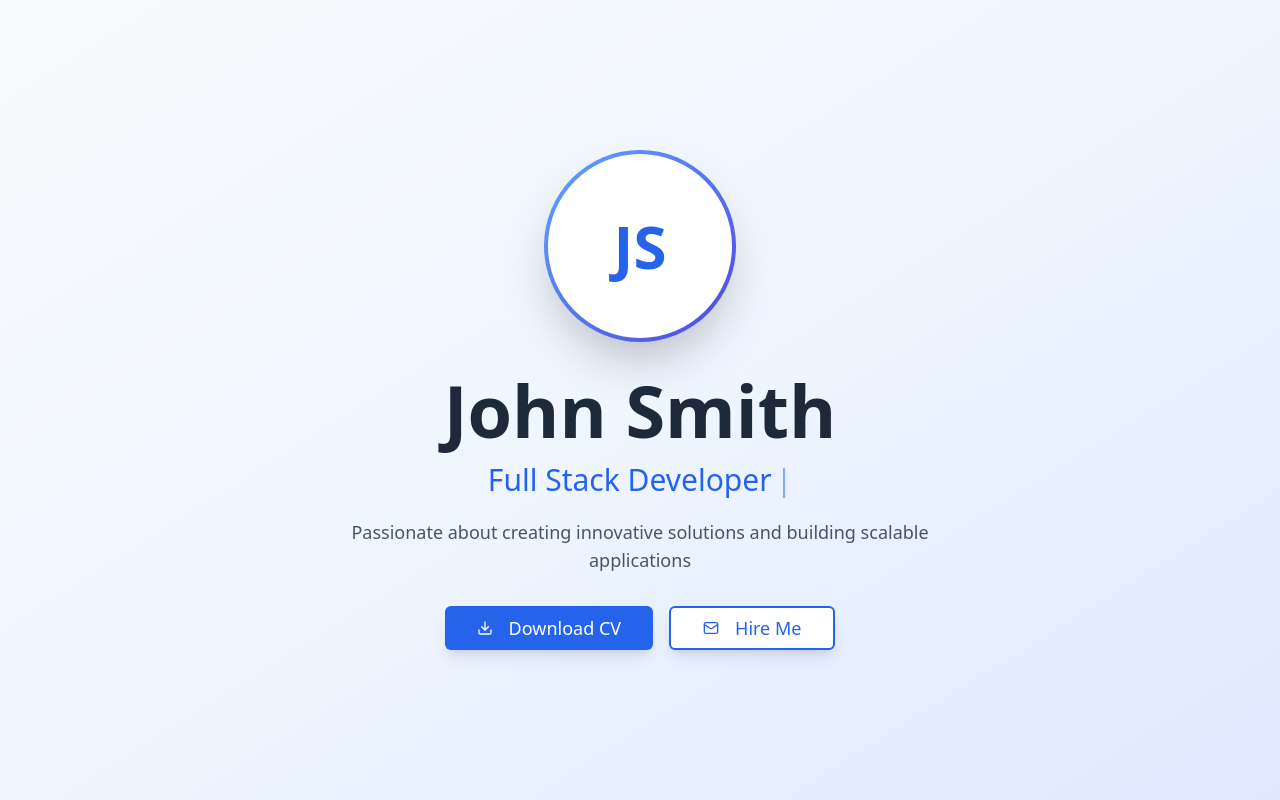
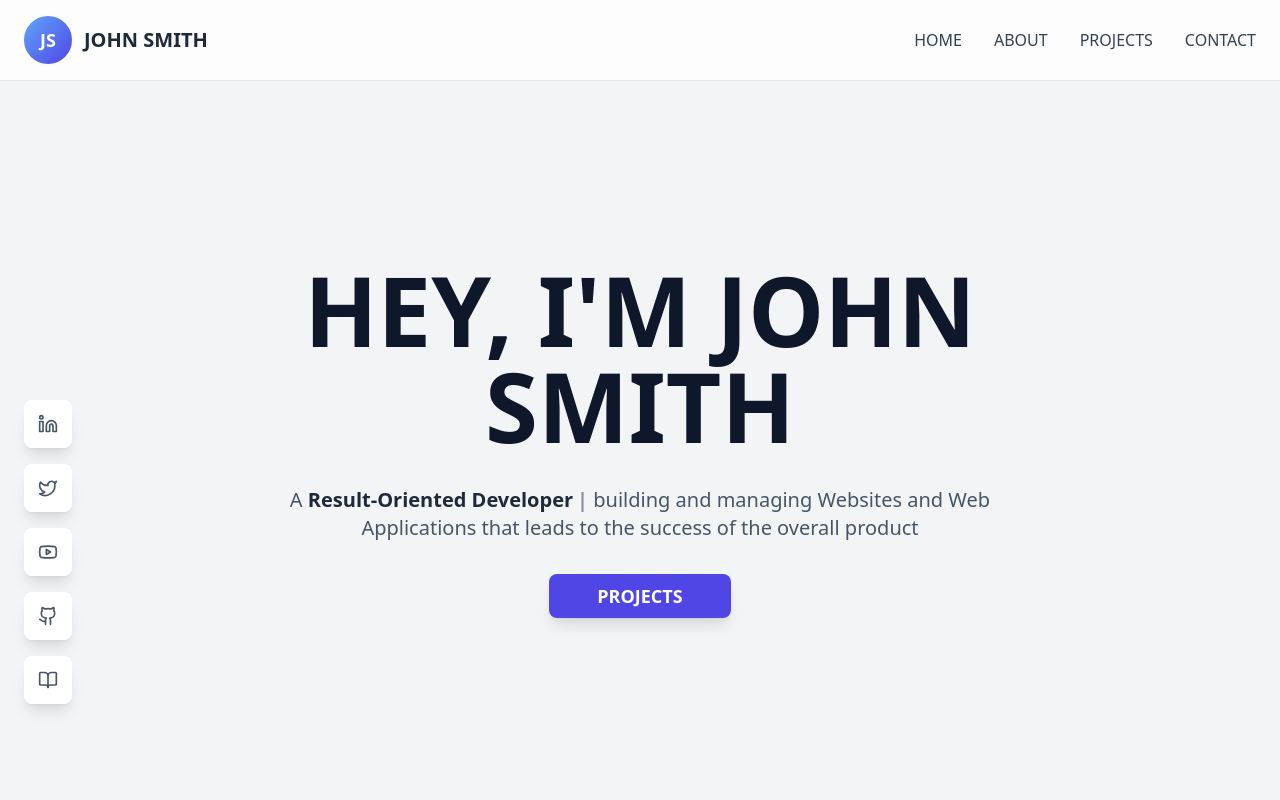
Before and after one commit to putrigultom11/putriigultom11-reactportfolio, a React (Vite) app: page / in a window 1280 px wide. Shown: the top 800 px of the page. Built offline with nearby package versions, Linux system fonts and the light colour scheme.

Commit message:
Refactor:
Update the design to match the reference image.

```diff
--- a/src/components/Hero.tsx
+++ b/src/components/Hero.tsx
@@ -1,83 +1,62 @@
 
 import { motion } from "framer-motion";
-import { Download, Mail } from "lucide-react";
 import { Button } from "@/components/ui/button";
 import TypewriterText from "./TypewriterText";
 
 const Hero = () => {
   const jobTitles = [
-    "Software Engineer",
+    "Web Developer",
+    "Result-Oriented Developer",
     "Full Stack Developer",
     "Frontend Developer",
-    "Backend Developer",
-    "React Developer"
+    "Backend Developer"
   ];
 
   return (
-    <section className="min-h-screen flex items-center justify-center bg-gradient-to-br from-slate-50 via-blue-50 to-indigo-100 relative overflow-hidden">
-      {/* Background Animation */}
-      <div className="absolute inset-0 overflow-hidden">
-        <div className="absolute -top-1/2 -right-1/2 w-96 h-96 bg-blue-200/30 rounded-full blur-3xl animate-pulse"></div>
-        <div className="absolute -bottom-1/2 -left-1/2 w-96 h-96 bg-indigo-200/30 rounded-full blur-3xl animate-pulse delay-1000"></div>
-      </div>
-
+    <section id="home" className="min-h-screen flex items-center justify-center bg-gray-100 relative overflow-hidden pt-20">
       <div className="container mx-auto px-6 text-center relative z-10">
         <motion.div
           initial={{ opacity: 0, y: 50 }}
           animate={{ opacity: 1, y: 0 }}
           transition={{ duration: 0.8 }}
-          className="space-y-8"
+          className="space-y-8 max-w-4xl mx-auto"
         >
-          {/* Profile Picture */}
+          {/* Main Heading */}
           <motion.div
-            initial={{ scale: 0 }}
-            animate={{ scale: 1 }}
-            transition={{ delay: 0.3, type: "spring", stiffness: 100 }}
-            className="mx-auto w-48 h-48 rounded-full bg-gradient-to-br from-blue-400 to-indigo-600 p-1 shadow-2xl"
+            initial={{ opacity: 0, y: 30 }}
+            animate={{ opacity: 1, y: 0 }}
+            transition={{ delay: 0.3 }}
           >
-            <div className="w-full h-full rounded-full bg-white flex items-center justify-center text-6xl font-bold text-blue-600">
-              JS
-            </div>
+            <h1 className="text-5xl md:text-7xl lg:text-8xl font-black text-slate-900 mb-8 leading-tight">
+              HEY, I'M JOHN SMITH
+            </h1>
           </motion.div>
 
-          {/* Name and Title */}
+          {/* Typewriter Subtitle */}
           <motion.div
             initial={{ opacity: 0, y: 30 }}
             animate={{ opacity: 1, y: 0 }}
             transition={{ delay: 0.6 }}
+            className="mb-12"
           >
-            <h1 className="text-5xl md:text-7xl font-bold text-slate-800 mb-4">
-              John Smith
-            </h1>
-            <h2 className="text-2xl md:text-3xl text-blue-600 font-medium mb-2 h-12">
-              <TypewriterText words={jobTitles} />
-            </h2>
-            <p className="text-lg text-slate-600 max-w-2xl mx-auto">
-              Passionate about creating innovative solutions and building scalable applications
+            <p className="text-lg md:text-xl text-slate-600 max-w-3xl mx-auto leading-relaxed">
+              A <span className="font-semibold text-slate-800">
+                <TypewriterText words={jobTitles} />
+              </span> building and managing Websites and Web Applications that leads to the success of the overall product
             </p>
           </motion.div>
 
-          {/* CTA Buttons */}
+          {/* CTA Button */}
           <motion.div
             initial={{ opacity: 0, y: 30 }}
             animate={{ opacity: 1, y: 0 }}
             transition={{ delay: 0.9 }}
-            className="flex flex-col sm:flex-row gap-4 justify-center items-center"
           >
             <Button
               size="lg"
-              className="bg-blue-600 hover:bg-blue-700 text-white px-8 py-3 text-lg transition-all duration-300 hover:scale-105 shadow-lg hover:shadow-xl"
+              className="bg-indigo-600 hover:bg-indigo-700 text-white px-12 py-4 text-lg font-semibold rounded-lg transition-all duration-300 hover:scale-105 shadow-lg hover:shadow-xl"
             >
-              <Download className="mr-2 h-5 w-5" />
-              Download CV
-            </Button>
-            <Button
-              size="lg"
-              variant="outline"
-              className="border-2 border-blue-600 text-blue-600 hover:bg-blue-600 hover:text-white px-8 py-3 text-lg transition-all duration-300 hover:scale-105 shadow-lg hover:shadow-xl"
-            >
-              <Mail className="mr-2 h-5 w-5" />
-              Hire Me
+              PROJECTS
             </Button>
           </motion.div>
         </motion.div>
--- /dev/null
+++ b/src/components/Navigation.tsx
@@ -0,0 +1,43 @@
+
+import { motion } from "framer-motion";
+
+const Navigation = () => {
+  return (
+    <motion.nav
+      initial={{ opacity: 0, y: -20 }}
+      animate={{ opacity: 1, y: 0 }}
+      transition={{ duration: 0.8 }}
+      className="fixed top-0 left-0 right-0 z-50 bg-white/80 backdrop-blur-md border-b border-gray-200"
+    >
+      <div className="container mx-auto px-6 py-4">
+        <div className="flex justify-between items-center">
+          {/* Logo/Name */}
+          <div className="flex items-center space-x-3">
+            <div className="w-12 h-12 rounded-full bg-gradient-to-br from-blue-400 to-indigo-600 flex items-center justify-center">
+              <span className="text-white font-bold text-lg">JS</span>
+            </div>
+            <span className="text-xl font-bold text-slate-800">JOHN SMITH</span>
+          </div>
+
+          {/* Navigation Links */}
+          <div className="hidden md:flex items-center space-x-8">
+            <a href="#home" className="text-slate-700 hover:text-blue-600 font-medium transition-colors">
+              HOME
+            </a>
+            <a href="#about" className="text-slate-700 hover:text-blue-600 font-medium transition-colors">
+              ABOUT
+            </a>
+            <a href="#projects" className="text-slate-700 hover:text-blue-600 font-medium transition-colors">
+              PROJECTS
+            </a>
+            <a href="#contact" className="text-slate-700 hover:text-blue-600 font-medium transition-colors">
+              CONTACT
+            </a>
+          </div>
+        </div>
+      </div>
+    </motion.nav>
+  );
+};
+
+export default Navigation;
--- /dev/null
+++ b/src/components/SocialSidebar.tsx
@@ -0,0 +1,40 @@
+
+import { motion } from "framer-motion";
+import { Linkedin, Twitter, Youtube, Github, BookOpen } from "lucide-react";
+
+const SocialSidebar = () => {
+  const socialLinks = [
+    { icon: Linkedin, href: "#", label: "LinkedIn" },
+    { icon: Twitter, href: "#", label: "Twitter" },
+    { icon: Youtube, href: "#", label: "YouTube" },
+    { icon: Github, href: "#", label: "GitHub" },
+    { icon: BookOpen, href: "#", label: "Portfolio" },
+  ];
+
+  return (
+    <motion.div
+      initial={{ opacity: 0, x: -50 }}
+      animate={{ opacity: 1, x: 0 }}
+      transition={{ duration: 0.8, delay: 0.5 }}
+      className="fixed left-6 top-1/2 transform -translate-y-1/2 z-40 hidden lg:block"
+    >
+      <div className="flex flex-col space-y-4">
+        {socialLinks.map((social, index) => (
+          <motion.a
+            key={social.label}
+            href={social.href}
+            initial={{ opacity: 0, x: -20 }}
+            animate={{ opacity: 1, x: 0 }}
+            transition={{ delay: 0.7 + index * 0.1 }}
+            className="w-12 h-12 bg-white shadow-lg rounded-lg flex items-center justify-center text-slate-600 hover:text-blue-600 hover:shadow-xl transition-all duration-300"
+            aria-label={social.label}
+          >
+            <social.icon size={20} />
+          </motion.a>
+        ))}
+      </div>
+    </motion.div>
+  );
+};
+
+export default SocialSidebar;
--- a/src/pages/Index.tsx
+++ b/src/pages/Index.tsx
@@ -1,4 +1,6 @@
 
+import Navigation from "@/components/Navigation";
+import SocialSidebar from "@/components/SocialSidebar";
 import Hero from "@/components/Hero";
 import About from "@/components/About";
 import Skills from "@/components/Skills";
@@ -10,6 +12,8 @@ import Footer from "@/components/Footer";
 const Index = () => {
   return (
     <div className="min-h-screen">
+      <Navigation />
+      <SocialSidebar />
       <Hero />
       <About />
       <Skills />
```
